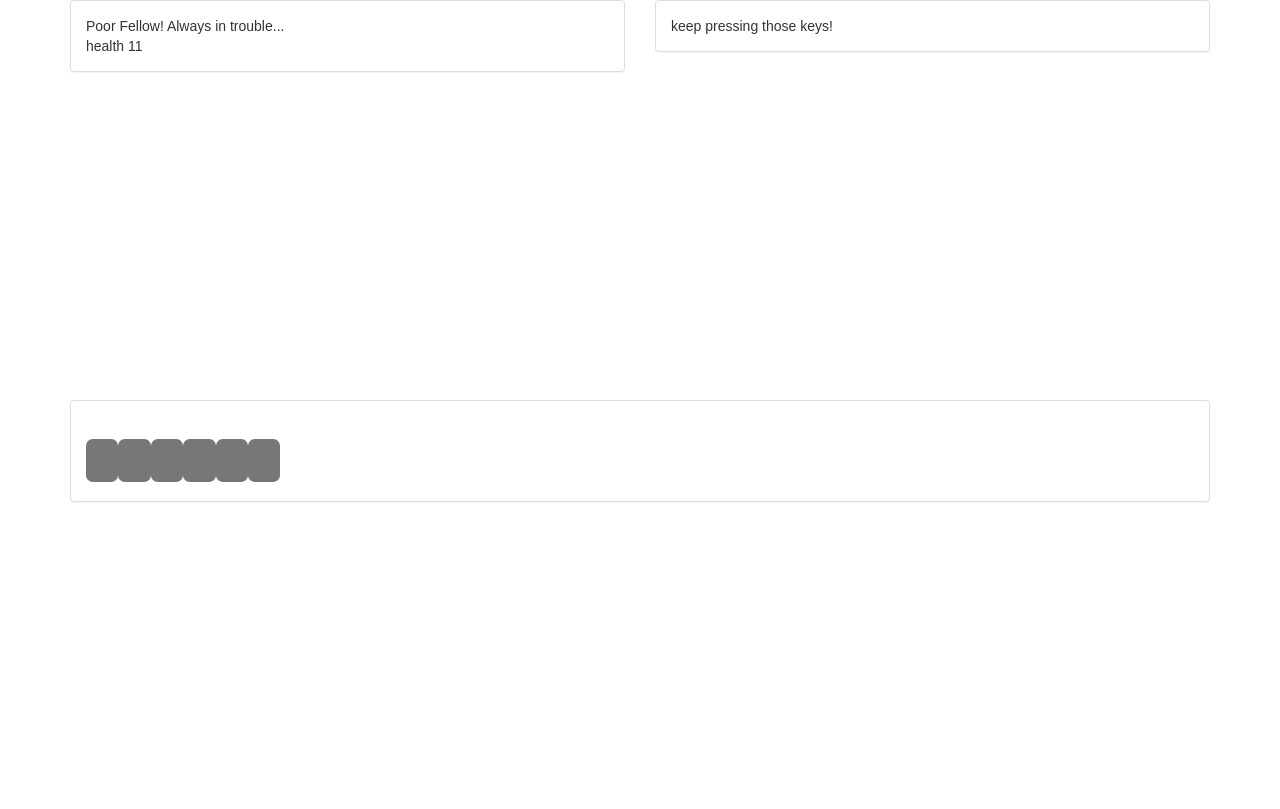
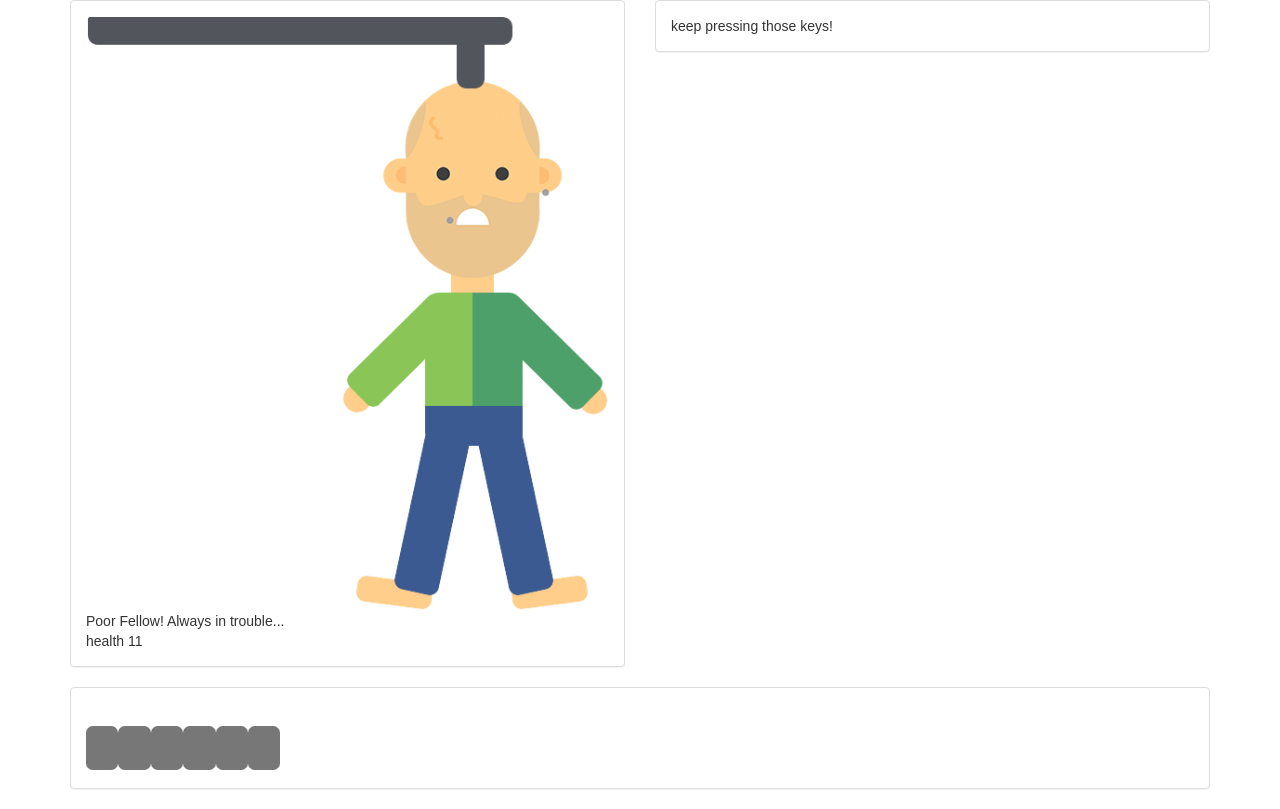
Before and after one commit to tvainio/hirsi, a React (Create React App) app: page / in a window 1280 px wide. Built offline with nearby package versions, Linux system fonts and the light colour scheme.

Commit message:
I'm image wizard!!!

```diff
--- a/src/components/PoorFellow.jsx
+++ b/src/components/PoorFellow.jsx
@@ -1,12 +1,15 @@
 import React from "react";
 import PropTypes from "prop-types";
-import { Panel } from "react-bootstrap";
+import { Panel, Image } from "react-bootstrap";
+import poorfellow from "./PoorFellow.svg";
+import bar from "./bar.png";
 
 const PoorFellow = props => {
   return (
     <div>
       <Panel>
         <Panel.Body>
+          <Image src={poorfellow} responsive />
           Poor Fellow! Always in trouble...
           <div id="health">health {props.health}</div>
         </Panel.Body>
```
Also changed, not shown: src/components/PoorFellow.svg, 1 other file (tests, documents, lock files or other folders).
